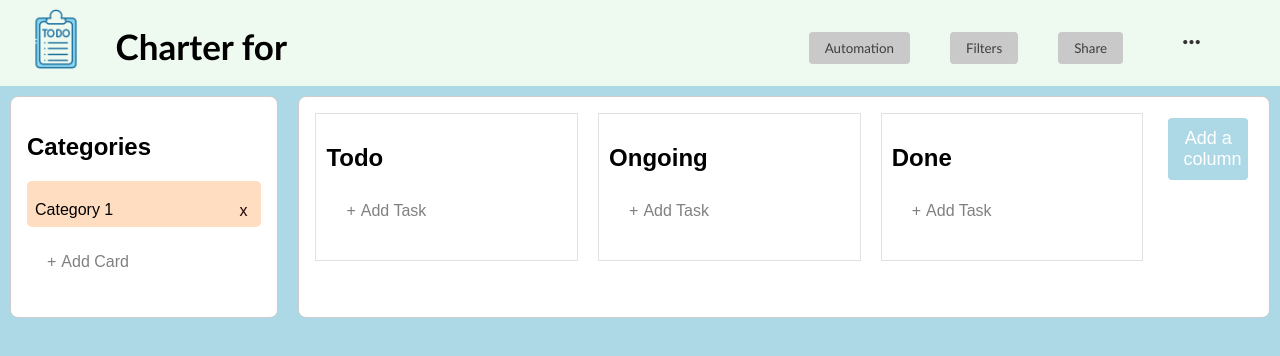
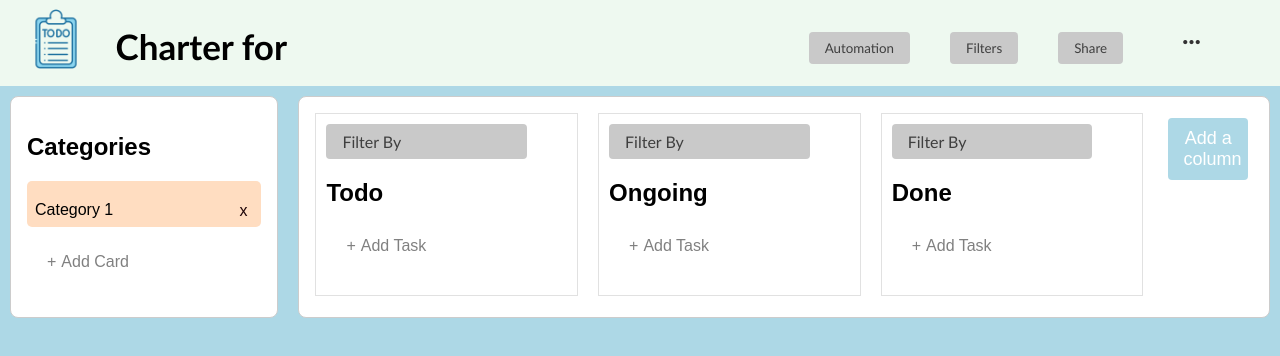
Before and after one commit to Amtizma/ProiectSOPM, a React (Create React App) app: page / in a window 1280 px wide. Shown: the top 356 px of the page. Built offline with nearby package versions, Linux system fonts and the light colour scheme.

Commit message:
sort tasks

```diff
--- a/src/Dropdown.js
+++ b/src/Dropdown.js
@@ -27,7 +27,7 @@ const Dropdown = ({ options, onSelectColor }) => {
   return (
     <div className="dropdown">
       <div className="dropdown-header" onClick={toggling}>
-        {selectedOption || 'Select an option'}
+        {selectedOption || 'Select a category'}
         <span className={`arrow ${isOpen ? 'open' : ''}`}></span>
       </div>
       {isOpen && (
--- a/src/TaskColumn.js
+++ b/src/TaskColumn.js
@@ -3,11 +3,15 @@ import AddTaskForm from './AddTaskForm';
 import './tasks.css';
 import './tasks2.css';
 
-function TaskColumn({ category, tasks, categories, onAddTask, onDeleteTask, onDeleteColumn, onMoveTask }) {
+const TaskColumn = ({ category, tasks, categories, onAddTask, onDeleteTask, onDeleteColumn, onMoveTask }) => {
     const [activeColumn, setActiveColumn] = useState('');
     const [showOptionsMenu, setShowOptionsMenu] = useState({});
-    const [hoveredTask, setHoveredTask] = useState(null); // New state to track hovered task
-
+    const [hoveredTask, setHoveredTask] = useState(null);
+    const [showFilterOptions, setShowFilterOptions] = useState(false); // New state for filter options
+    const [filterType, setFilterType] = useState('default'); // Default filter type
+    const toggleFilterOptions = () => {
+        setShowFilterOptions(!showFilterOptions);
+    };
     const handleColumnHighlight = () => {
         setActiveColumn(category);
         setTimeout(() => setActiveColumn(''), 2000);
@@ -35,6 +39,21 @@ function TaskColumn({ category, tasks, categories, onAddTask, onDeleteTask, onDe
             [taskId]: !prevState[taskId],
         }));
     };
+    const applyFilter = (task) => {
+        switch (filterType) {
+            case 'byName':
+                return task.name ? task.name.toLowerCase() : '';
+            case 'byPriority':
+                const priorityOrder = { HIGH: 1, MEDIUM: 2, LOW: 3 };
+                return String(task.priority ? priorityOrder[task.priority.toUpperCase()] : 4);
+            default:
+                return String(task.id); // Convert non-string values to strings
+        }
+    };
+
+
+    const filteredTasks = tasks.slice().sort((a, b) => applyFilter(a).localeCompare(applyFilter(b)));
+
 
     return (
         <div className={`task-column ${activeColumn === category ? 'active' : ''}`}>
@@ -43,10 +62,20 @@ function TaskColumn({ category, tasks, categories, onAddTask, onDeleteTask, onDe
                     x
                 </button>
             )}
+            <div className="filter-button" onClick={toggleFilterOptions}>
+                Filter By
+            </div>
+            {showFilterOptions && (
+                <div className="filter-options">
+                    <div className="dropdown-menu">
+                        <button onClick={() => setFilterType('default')}>By Default</button>
+                        <button onClick={() => setFilterType('byName')}>By Name</button>
+                        <button onClick={() => setFilterType('byPriority')}>By Priority</button>
+                    </div>
+                </div>
+            )}
             <h2>{category.charAt(0).toUpperCase() + category.slice(1)}</h2>
-            {Array.isArray(tasks) &&
-                tasks.map((task) => (
-
+            {filteredTasks.map((task) => (
                 <div
                     key={task.id}
                     className="task"
--- a/src/form.css
+++ b/src/form.css
@@ -43,6 +43,9 @@
     background: linear-gradient(to right, #f39c12, var(--theme-color));
     color: #fff;
 }
+.addcancelbuttons{
+    margin-top: 10px;
+}
 
 .priority-button.high {
     background: linear-gradient(to right, red, var(--theme-color));
--- a/src/tasks.css
+++ b/src/tasks.css
@@ -248,3 +248,38 @@ h2 {
 .confirm-add-category-button {
     background-color: lightblue;
 }
+.filter-button {
+    font-family: 'Trebuchet MS', 'Lucida Sans Unicode', 'Lucida Grande', 'Lucida Sans', Arial, sans-serif;
+    margin-left: 0%;
+    margin-right: 40px;
+    padding: 8px 16px;
+    border: none;
+    background-color: rgb(201, 201, 201);
+    color: rgb(63, 63, 63);
+    border-radius: 4px;
+    cursor: pointer;
+}
+
+.dropdown-menu {
+    position: absolute;
+    top: 100%;
+    right: 0;
+    background-color: rgb(201, 201, 201);
+    box-shadow: 0px 2px 4px rgba(0, 0, 0, 0.2);
+}
+
+.dropdown-menu ul {
+    list-style: none;
+    padding: 0;
+    margin: 0;
+    font-size: 14px;
+}
+
+.dropdown-menu li {
+    padding: 10px;
+    cursor: pointer;
+}
+
+.dropdown-menu li:hover {
+    background-color: #f5f5f5;
+}
```
Lines whose indentation alone changed are shown as unchanged.
